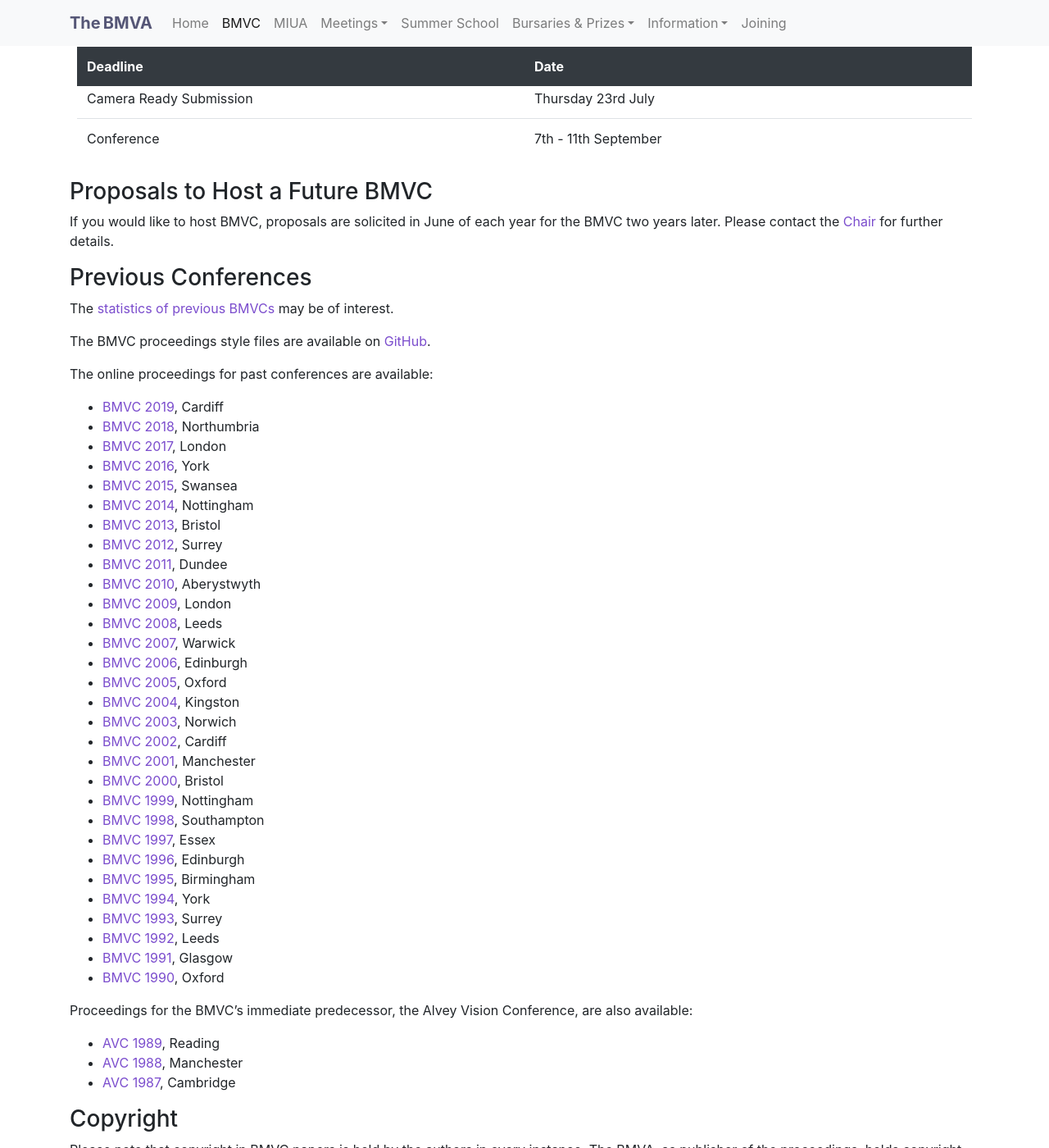
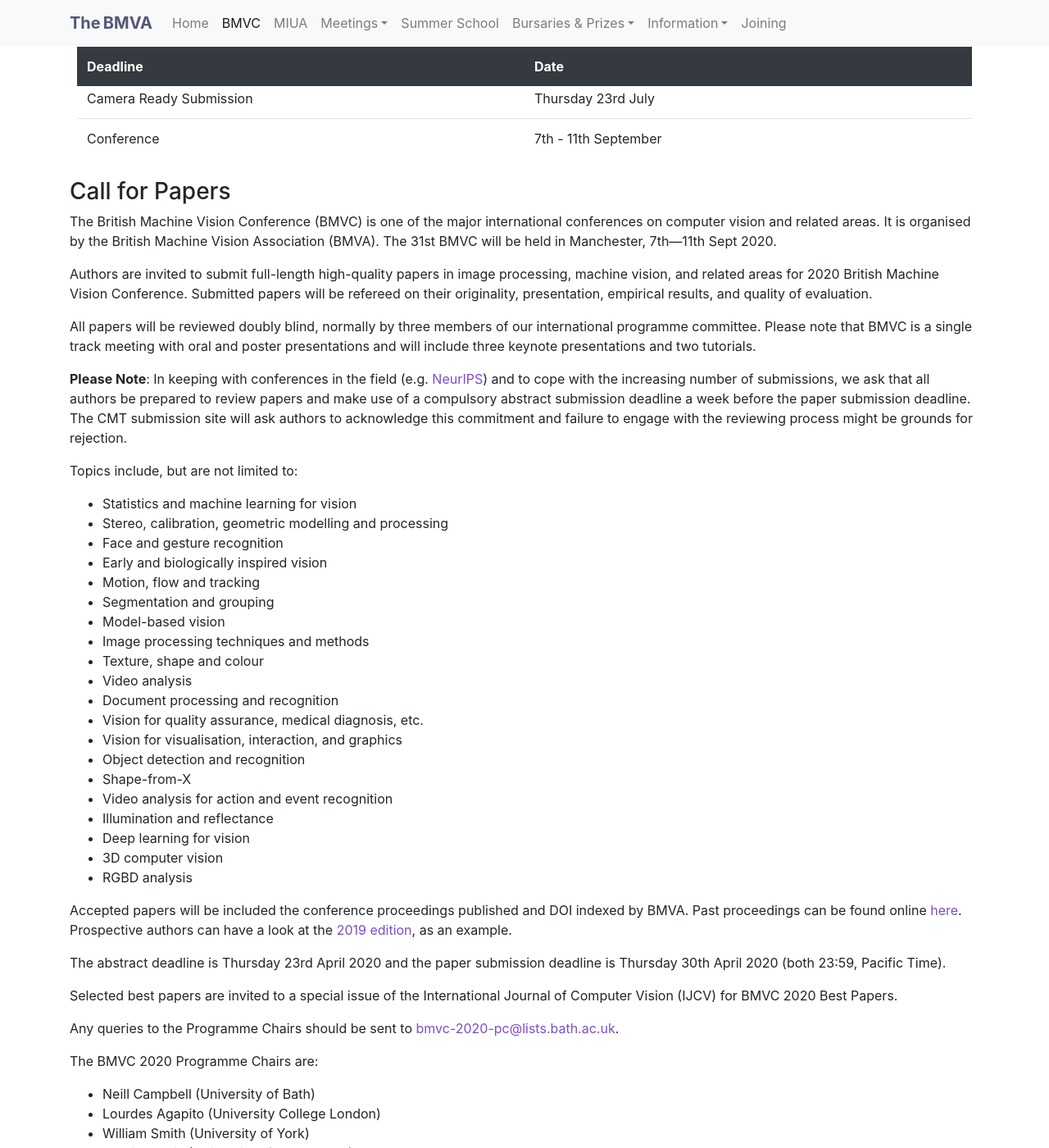
Before and after one commit to BritishMachineVisionAssociation/BMVC2021, a Jekyll site: the page built from bmvc.md, in a window 1280 px wide and 1400 px high, scrolled down 879 px. Shown: the whole window at 82% size. Built offline with Jekyll 4.4.1, drawn with Linux system fonts in a browser that asks for light colours; nearby versions of some CDN libraries; some of the changed text lies outside the part shown.

Commit message:
Updated call for papers.

```diff
--- a/bmvc.md
+++ b/bmvc.md
@@ -76,7 +76,55 @@ permalink: /bmvc
 </table>
 </div>
 
+### Call for Papers
 
+The British Machine Vision Conference (BMVC) is one of the major international conferences on computer vision and related areas. It is organised by the British Machine Vision Association (BMVA). The 31st BMVC will be held in Manchester, 7th—11th Sept 2020.
+
+Authors are invited to submit full-length high-quality papers in image processing, machine vision, and related areas for 2020 British Machine Vision Conference. Submitted papers will be refereed on their originality, presentation, empirical results, and quality of evaluation.
+
+All papers will be reviewed doubly blind, normally by three members of our international programme committee. Please note that BMVC is a single track meeting with oral and poster presentations and will include three keynote presentations and two tutorials.
+
+**Please Note**: In keeping with conferences in the field (e.g. [NeurIPS](https://medium.com/@NeurIPSConf/getting-started-with-neurips-2020-e350f9b39c28)) and to cope with the increasing number of submissions, we ask that all authors be prepared to review papers and make use of a compulsory abstract submission deadline a week before the paper submission deadline. The CMT submission site will ask authors to acknowledge this commitment and failure to engage with the reviewing process might be grounds for rejection.
+
+Topics include, but are not limited to:
+
+-  Statistics and machine learning for vision
+-  Stereo, calibration, geometric modelling and processing
+-  Face and gesture recognition
+-  Early and biologically inspired vision
+-  Motion, flow and tracking
+-  Segmentation and grouping
+-  Model-based vision
+-  Image processing techniques and methods
+-  Texture, shape and colour
+-  Video analysis
+-  Document processing and recognition
+-  Vision for quality assurance, medical diagnosis, etc.
+-  Vision for visualisation, interaction, and graphics
+-  Object detection and recognition
+-  Shape-from-X
+-  Video analysis for action and event recognition
+-  Illumination and reflectance
+-  Deep learning for vision
+-  3D computer vision
+-  RGBD analysis
+
+Accepted papers will be included the conference proceedings published and DOI indexed by BMVA. Past proceedings can be found online [here]({{ site.baseurl }}/bmvc/). Prospective authors can have a look at the [2019 edition](https://bmvc2019.org/programme/), as an example.
+
+The abstract deadline is Thursday 23rd April 2020 and the paper submission deadline is Thursday 30th April 2020 (both 23:59, Pacific Time).
+
+Selected best papers are invited to a special issue of the International Journal of Computer Vision (IJCV) for BMVC 2020 Best Papers.
+
+Any queries to the Programme Chairs should be sent to [bmvc-2020-pc@lists.bath.ac.uk](mailto:bmvc-2020-pc@lists.bath.ac.uk).
+
+The BMVC 2020 Programme Chairs are:
+- Neill Campbell (University of Bath)
+- Lourdes Agapito (University College London)
+- William Smith (University of York)
+- Martin Fergie (University of Manchester)
+- Moi Hoon Yap (Manchester Metropolitan University)
+
+A PDF version of this call for papers may be downloaded [here]({{ site.baseurl }}/assets/events/bmvc2020cfp.pdf).
 
 
 
```
Also changed, not shown: 1 other file.
